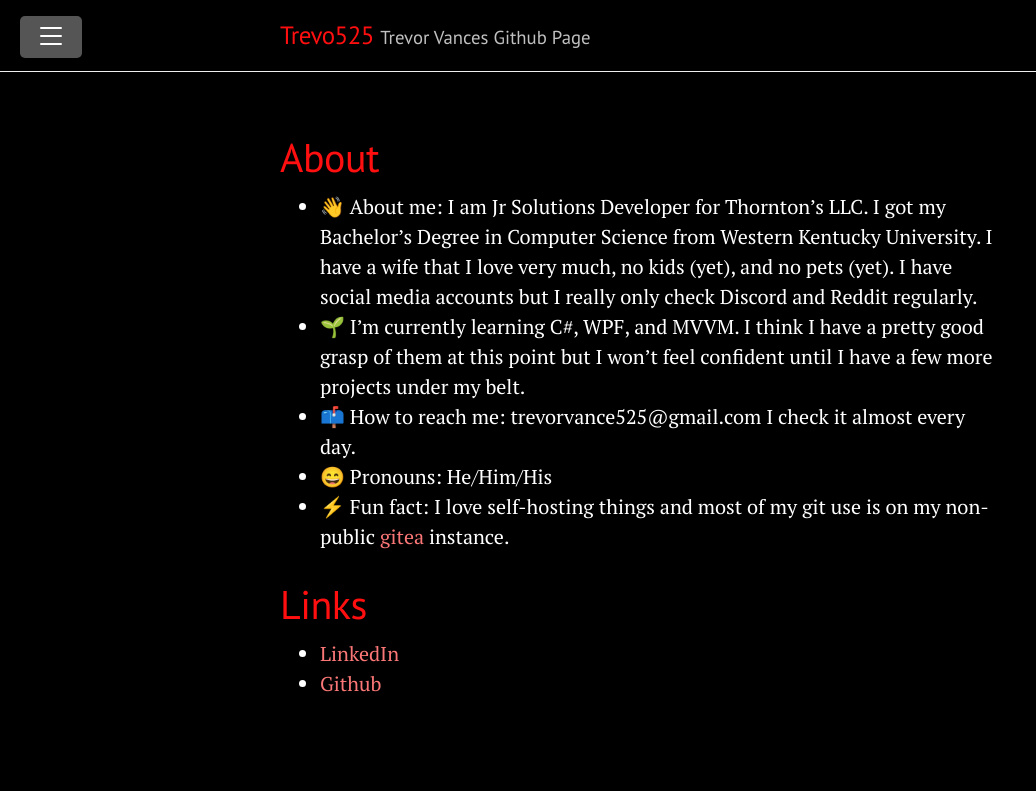
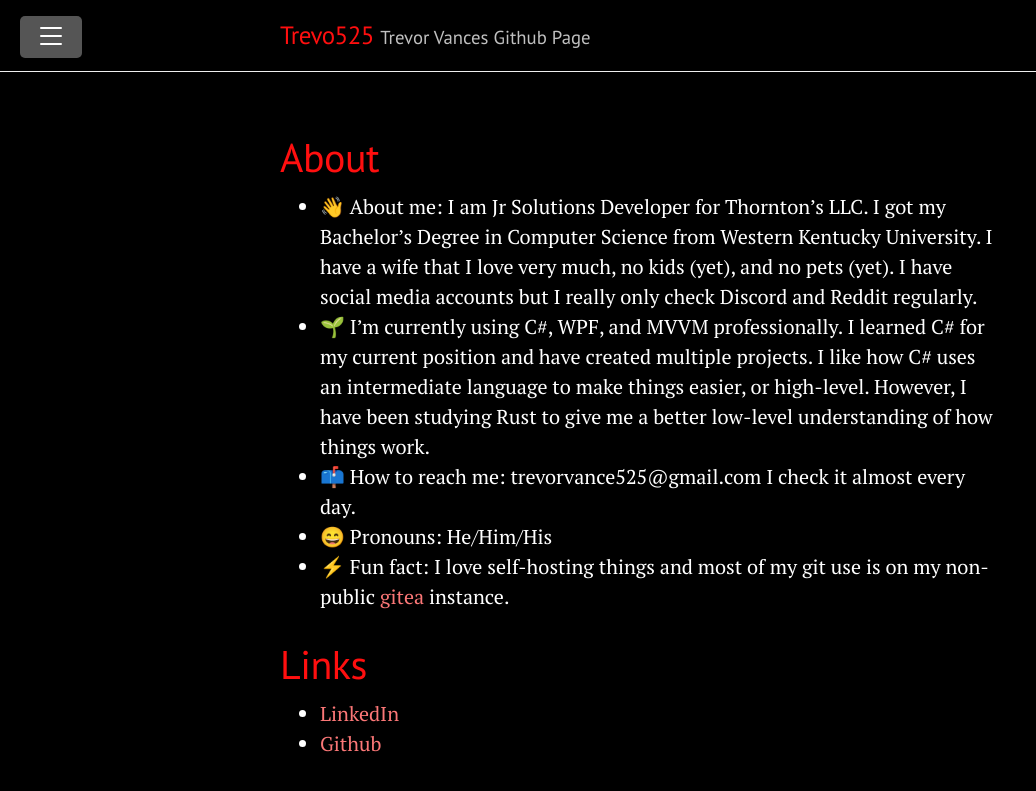
Before and after one commit to Trevo525/Trevo525.github.io, a Jekyll site: the page built from about.md, in a window 1280 px wide. Shown: the top 791 px of the page, without its empty margins (0-1036 px from the left). Built offline with Jekyll 4.4.1, drawn with Linux system fonts in a browser that asks for light colours.

Commit message:
updated about

```diff
--- a/about.md
+++ b/about.md
@@ -4,7 +4,7 @@ title: About
 ---
 
 - 👋 About me: I am Jr Solutions Developer for Thornton's LLC. I got my Bachelor's Degree in Computer Science from Western Kentucky University. I have a wife that I love very much, no kids (yet), and no pets (yet). I have social media accounts but I really only check Discord and Reddit regularly.
-- 🌱 I’m currently learning C#, WPF, and MVVM. I think I have a pretty good grasp of them at this point but I won't feel confident until I have a few more projects under my belt.
+- 🌱 I’m currently using C#, WPF, and MVVM professionally. I learned C# for my current position and have created multiple projects. I like how C# uses an intermediate language to make things easier, or high-level. However, I have been studying Rust to give me a better low-level understanding of how things work.
 - 📫 How to reach me: trevorvance525@gmail.com I check it almost every day.
 - 😄 Pronouns: He/Him/His
 - ⚡ Fun fact: I love self-hosting things and most of my git use is on my non-public [gitea](https://gitea.io/en-us/) instance.
```
